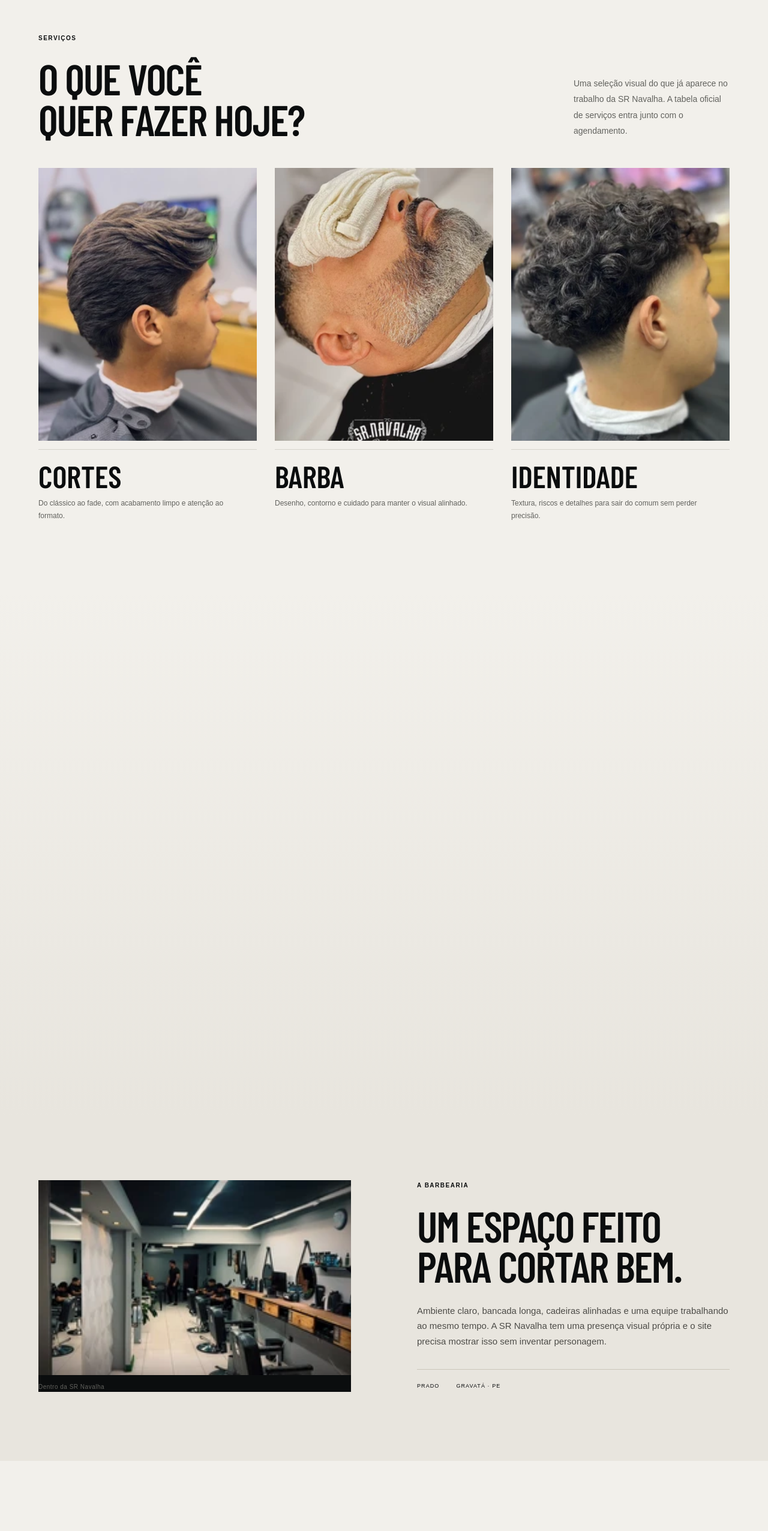
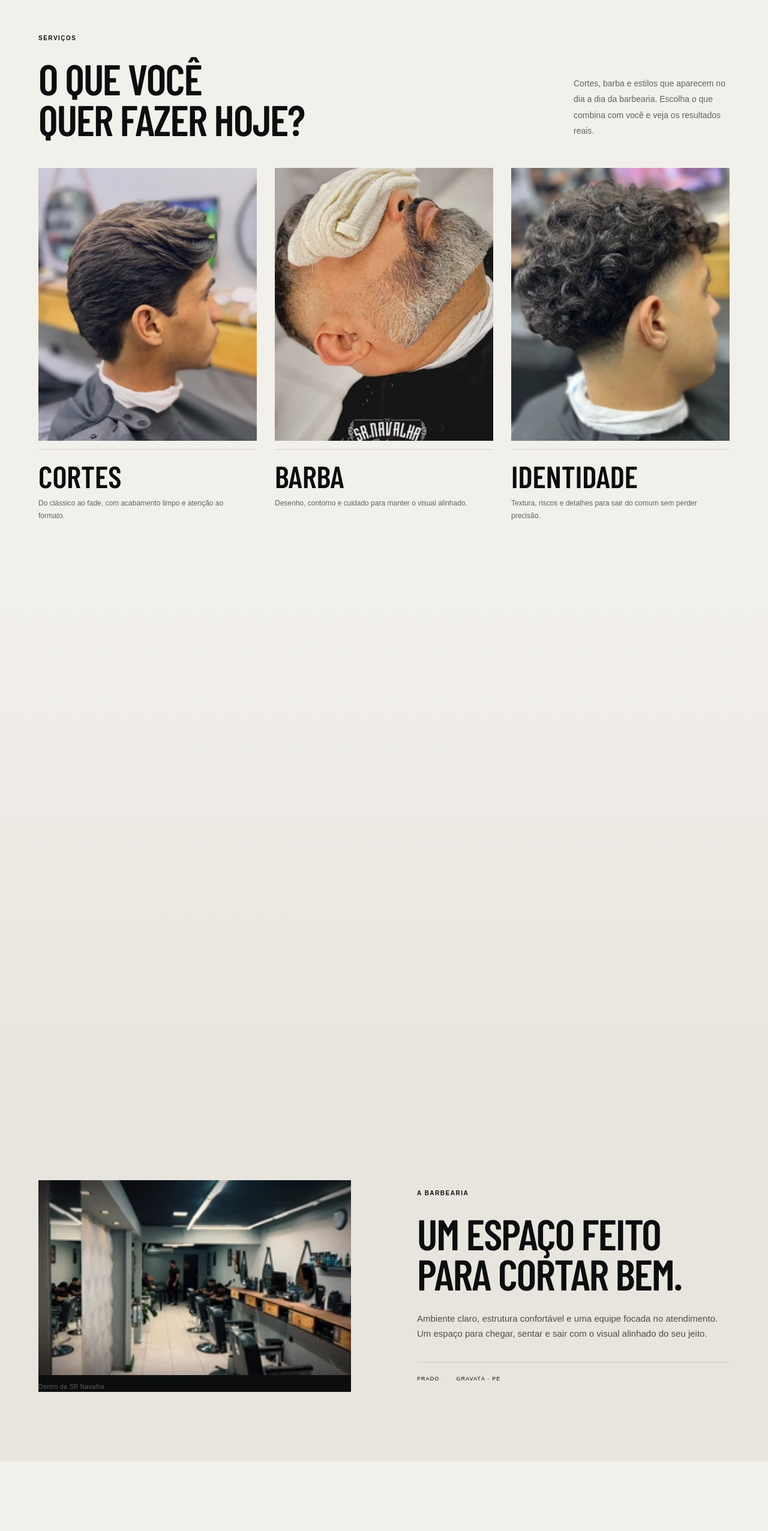
Before and after one commit to DevMurilo0/srnavalha, a Next.js app: page / in a window 1280 px wide. Shown: the part 980-3533 px from the top of the page at 60% size. Built offline with nearby package versions, Linux system fonts and the light colour scheme; no server answers.

Commit message:
Polish homepage copy to sound natural and customer-facing

```diff
--- a/src/features/home/sections.tsx
+++ b/src/features/home/sections.tsx
@@ -21,8 +21,8 @@ export function Services() {
               </h2>
             </div>
             <p className="section-intro">
-              Uma seleção visual do que já aparece no trabalho da SR Navalha.
-              A tabela oficial de serviços entra junto com o agendamento.
+              Cortes, barba e estilos que aparecem no dia a dia da barbearia.
+              Escolha o que combina com você e veja os resultados reais.
             </p>
           </div>
         </Reveal>
@@ -61,9 +61,9 @@ export function About() {
             PARA CORTAR BEM.
           </h2>
           <p>
-            Ambiente claro, bancada longa, cadeiras alinhadas e uma equipe
-            trabalhando ao mesmo tempo. A SR Navalha tem uma presença visual
-            própria e o site precisa mostrar isso sem inventar personagem.
+            Ambiente claro, estrutura confortável e uma equipe focada no
+            atendimento. Um espaço para chegar, sentar e sair com o visual
+            alinhado do seu jeito.
           </p>
           <div className="about-v2-meta">
             <span>{brand.address.district}</span>
@@ -92,9 +92,8 @@ export function Professionals() {
               </h2>
             </div>
             <p>
-              Os registros públicos mostram mais de um profissional em
-              atendimento. Enquanto os nomes individuais não estão confirmados,
-              mostramos a equipe real sem atribuir identidades erradas.
+              Quem faz a SR Navalha acontecer no dia a dia. Profissionais
+              trabalhando lado a lado, com atenção ao corte e ao acabamento.
             </p>
           </div>
         </Reveal>
@@ -171,8 +170,8 @@ export function SocialProof() {
           <p className="eyebrow">NO GOOGLE</p>
           <h2>{brand.rating.count} AVALIAÇÕES.</h2>
           <p>
-            A reputação já existe fora do site. Aqui ela entra como dado real,
-            não como depoimento inventado.
+            Quem já passou pela cadeira ajuda a contar a experiência. A ficha
+            da SR Navalha no Google reúne centenas de avaliações.
           </p>
         </div>
         <a
```
